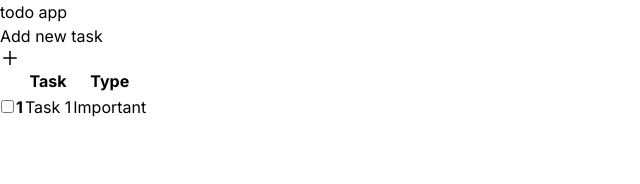
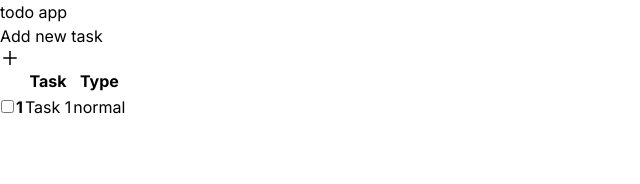
Before and after one commit to Ronit-gurjar/Nextjs-todo-app, a Next.js app: page / in a window 1280 px wide. Shown: the top 184 px of the page, without its empty margins (0-640 px from the left). Built offline with nearby package versions, Linux system fonts and the light colour scheme; data requests are answered from the project's data file.

Commit message:
Add: taskType property

```diff
--- a/api.ts
+++ b/api.ts
@@ -2,8 +2,14 @@ import { ITask } from "./types/task";
 
 const baseUrl = 'http://localhost:3001';
 
-export const getAllTodos =async (): Promise<ITask[]> => {
+export const getAllTodos = async (): Promise<ITask[]> => {
     const res = await fetch(`${baseUrl}/tasks`);
     const todos = await res.json();
+
+    todos.forEach((task: ITask) => {
+        task.taskType = "normal";
+    });
+
+    console.log(todos)
     return todos;
 }
--- a/app/components/Todolist.tsx
+++ b/app/components/Todolist.tsx
@@ -20,7 +20,7 @@ const Todolist: React.FC<TodolistProps> = ({tasks}) => {
     </thead>
     <tbody>
       {tasks.map(task =>(
-        <tr className="hover">
+        <tr className="hover" key={task.id}>
             <th>
             <label>
                 <input type="checkbox" className="checkbox" />
@@ -28,7 +28,7 @@ const Todolist: React.FC<TodolistProps> = ({tasks}) => {
             </th>
             <th>{task.id}</th>
             <td>{task.text}</td>
-        <td>Important</td>
+            <td>{task.taskType}</td>
       </tr>
       ))}
     </tbody>
--- a/data/todos.json
+++ b/data/todos.json
@@ -4,7 +4,7 @@
             "isDone" : false,
             "id" : "1",
             "text" : "Task 1",
-            "type":"Important"
+            "taskType" : "Important"
         }
     ]
 }
--- a/types/task.ts
+++ b/types/task.ts
@@ -2,5 +2,5 @@ export interface ITask{
     isDone : boolean,
     id : string,
     text : string,
-    type : string
+    taskType : string
 }
```
Lines whose indentation alone changed are shown as unchanged.
